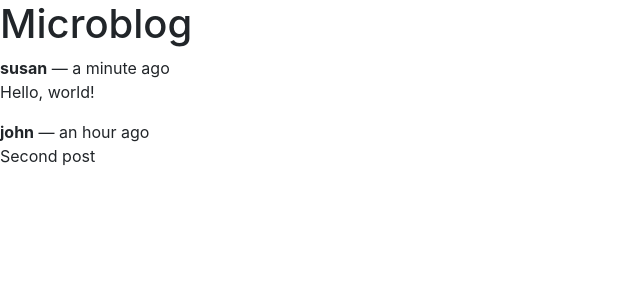
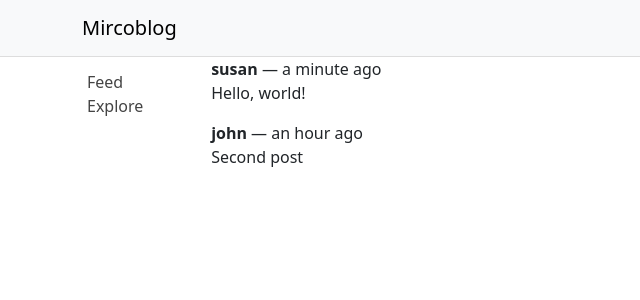
Before and after one commit to mnosinov/react-microblog, a React (Create React App) app: page / in a window 1280 px wide. Shown: the top 300 px of the page, without its empty margins (0-640 px from the left). Built offline with nearby package versions, Linux system fonts and the light colour scheme.

Commit message:
header, sidebar, body added

```diff
--- a/src/App.js
+++ b/src/App.js
@@ -1,41 +1,18 @@
+import Container from 'react-bootstrap/Container';
+import Stack from 'react-bootstrap/Stack';
+import Header from './components/Hearder';
+import Sidebar from './components/Sidebar'
+import Posts from './components/Posts';
+import Body from './components/Body';
+
 export default function App() {
-  const posts = [
-    {
-      id: 1,
-      text: 'Hello, world!',
-      timestamp: 'a minute ago',
-      author: {
-        username: 'susan',
-      },
-    },
-    {
-      id: 2,
-      text: 'Second post',
-      timestamp: 'an hour ago',
-      author: {
-        username: 'john',
-      },
-    },
-  ];
-
 
   return (
-    <>
-      <h1>Microblog</h1>
-      {
-        posts.length === 0 ?
-          <p>There are no blog posts.</p>
-        :
-          posts.map(post => {
-            return (
-              <p key={post.id}>
-                <b>{post.author.username}</b> &mdash; {post.timestamp}
-                <br/>
-                {post.text}
-              </p>
-            );
-          })
-      }
-    </>
+    <Container fluid className="App">
+      <Header />
+      <Body sidebar>
+        <Posts />
+      </Body>
+    </Container>
   );
 }
--- /dev/null
+++ b/src/components/Body.js
@@ -0,0 +1,16 @@
+import Container from 'react-bootstrap/Container';
+import Stack from 'react-bootstrap/Stack';
+import Sidebar from './Sidebar';
+
+export default function Body({sidebar, children}) {
+  return (
+    <Container>
+      <Stack direction="horizontal" className="Body">
+        {sidebar && <Sidebar/>}
+        <Container className="Content">
+          {children}
+        </Container>
+      </Stack>
+    </Container>
+  );
+}
--- /dev/null
+++ b/src/components/Hearder.js
@@ -0,0 +1,13 @@
+import Navbar from 'react-bootstrap/Navbar';
+import Container from 'react-bootstrap/Container';
+
+export default function Header() {
+  return (
+    <Navbar bg="light" sticky="top" className="Header">
+      <Container>
+        <Navbar.Brand>Mircoblog</Navbar.Brand>
+      </Container>
+    </Navbar>
+
+  );
+}
--- /dev/null
+++ b/src/components/Posts.js
@@ -0,0 +1,40 @@
+export default function Posts() {
+  const posts = [
+    {
+      id: 1,
+      text: 'Hello, world!',
+      timestamp: 'a minute ago',
+      author: {
+        username: 'susan',
+      },
+    },
+    {
+      id: 2,
+      text: 'Second post',
+      timestamp: 'an hour ago',
+      author: {
+        username: 'john',
+      },
+    },
+  ];
+
+  return (
+    <>
+      {
+        posts.length === 0 ?
+          <p>There are no blog posts.</p>
+        :
+          posts.map(post => {
+            return (
+              <p key={post.id}>
+                <b>{post.author.username}</b> &mdash; {post.timestamp}
+                <br/>
+                {post.text}
+              </p>
+            );
+          })
+      }
+    </>
+  )
+
+}
--- /dev/null
+++ b/src/components/Sidebar.js
@@ -0,0 +1,15 @@
+import Navbar from 'react-bootstrap/Navbar';
+import Nav from 'react-bootstrap/Nav';
+
+export default function Sidebar() {
+  return (
+    <Navbar sticky="top" className="flex-column Sidebar">
+      <Nav.Item>
+        <Nav.Link href="/">Feed</Nav.Link>
+      </Nav.Item>
+      <Nav.Item>
+        <Nav.Link href="/">Explore</Nav.Link>
+      </Nav.Item>
+    </Navbar>
+  );
+}
--- a/src/index.css
+++ b/src/index.css
@@ -1,13 +1,28 @@
-body {
-  margin: 0;
-  font-family: -apple-system, BlinkMacSystemFont, 'Segoe UI', 'Roboto', 'Oxygen',
-    'Ubuntu', 'Cantarell', 'Fira Sans', 'Droid Sans', 'Helvetica Neue',
-    sans-serif;
-  -webkit-font-smoothing: antialiased;
-  -moz-osx-font-smoothing: grayscale;
+.App {
+  padding: 0;
 }
 
-code {
-  font-family: source-code-pro, Menlo, Monaco, Consolas, 'Courier New',
-    monospace;
+.Header {
+  border-bottom: 1px solid #ddd;
 }
+
+.Sidebar {
+  width: 120px;
+  margin: 5px;
+  position: sticky;
+  top: 62px;
+  align-self: flex-start;
+  align-items: start;
+}
+
+.Sidebar .nav-item {
+  width: 100%;
+}
+
+.Sidebar a {
+  color: #444;
+}
+
+.Sidebar a:hover {
+  background-color: #eee;
+}
```
